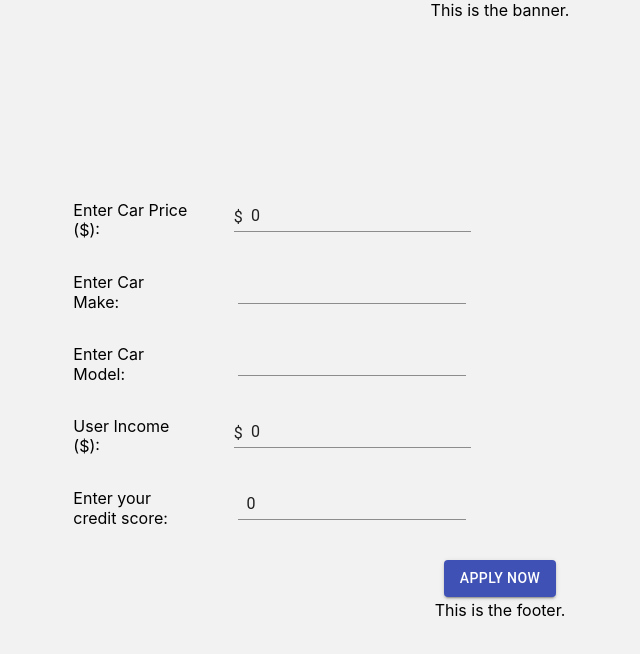
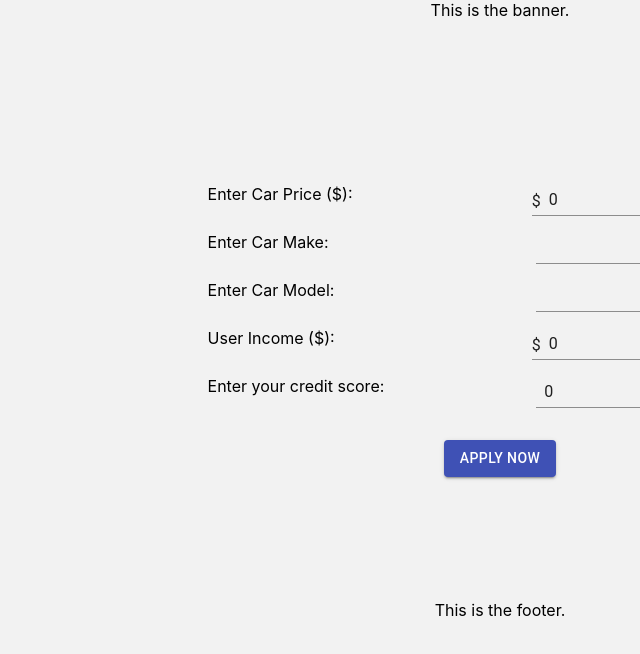
Before and after one commit to milosbunijevac/creditAppTakeHomeMilosB, a React (Create React App) app: page / in a window 1280 px wide. Shown: the top 654 px of the page, without its empty margins (140-780 px from the left). Built offline with nearby package versions, Linux system fonts and the light colour scheme.

Commit message:
Fixed spacing issue with grid on newaccount and landing page

```diff
--- /dev/null
+++ b/src/Components/LandingPage/LandingPage.css
@@ -0,0 +1,11 @@
+/* div.centerForm {
+  display: block;
+  text-align: center;
+}
+
+form {
+  display: inline-block;
+  margin-left: auto;
+  margin-right: auto;
+  text-align: left;
+} */
--- a/src/Components/LandingPage/LandingPage.js
+++ b/src/Components/LandingPage/LandingPage.js
@@ -4,6 +4,7 @@ import Grid from "@material-ui/core/Grid";
 import Button from "@material-ui/core/Button";
 import TextFieldStyled from "../TextFieldStyled/TextFieldStyled.js";
 import * as actionTypes from "../../redux/actions/rootActions.js";
+import "./LandingPage.css";
 
 const LandingPage = () => {
   const dispatch = useDispatch();
@@ -35,6 +36,7 @@ const LandingPage = () => {
       <Grid container>
         <Grid item xs={2} />
         <Grid item xs={8}>
+          <div className="centerForm">
             <form onSubmit={handleSubmit}>
               <Grid container id="internalLandingPageForm" spacing={4}>
                 {/* Text Fields */}
@@ -86,6 +88,7 @@ const LandingPage = () => {
                 <Grid item xs={5} />
               </Grid>
             </form>
+          </div>
         </Grid>
         <Grid item xs={2} />
       </Grid>
--- a/src/Components/TextFieldStyled/TextFieldStyled.js
+++ b/src/Components/TextFieldStyled/TextFieldStyled.js
@@ -18,8 +18,9 @@ const TextFieldStyled = (props) => {
   };
 
   return (
-    <>
-      <Grid item xs={2}>
+    <Grid container spacing={2}>
+      <Grid item xs={2} />
+      <Grid item xs={4}>
         <div className="labelFormatting">{info}</div>
       </Grid>
       <Grid item xs={4}>
@@ -36,8 +37,9 @@ const TextFieldStyled = (props) => {
           }}
         />
       </Grid>
-      <Grid item xs={6} />
-    </>
+      <Grid item xs={4} />
+      <Grid item xs={2} />
+    </Grid>
   );
 };
 
```
Lines whose indentation alone changed are shown as unchanged.
